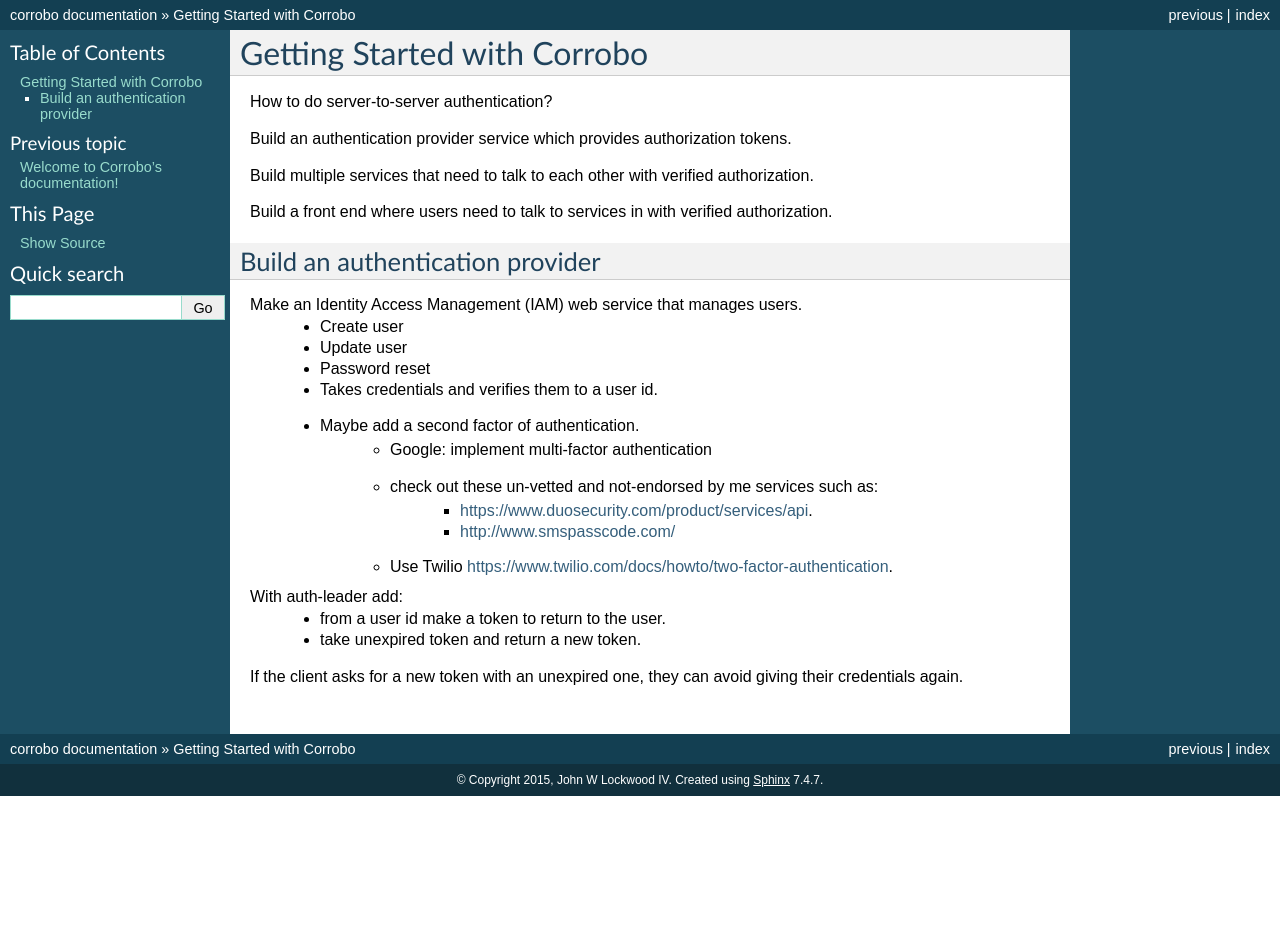
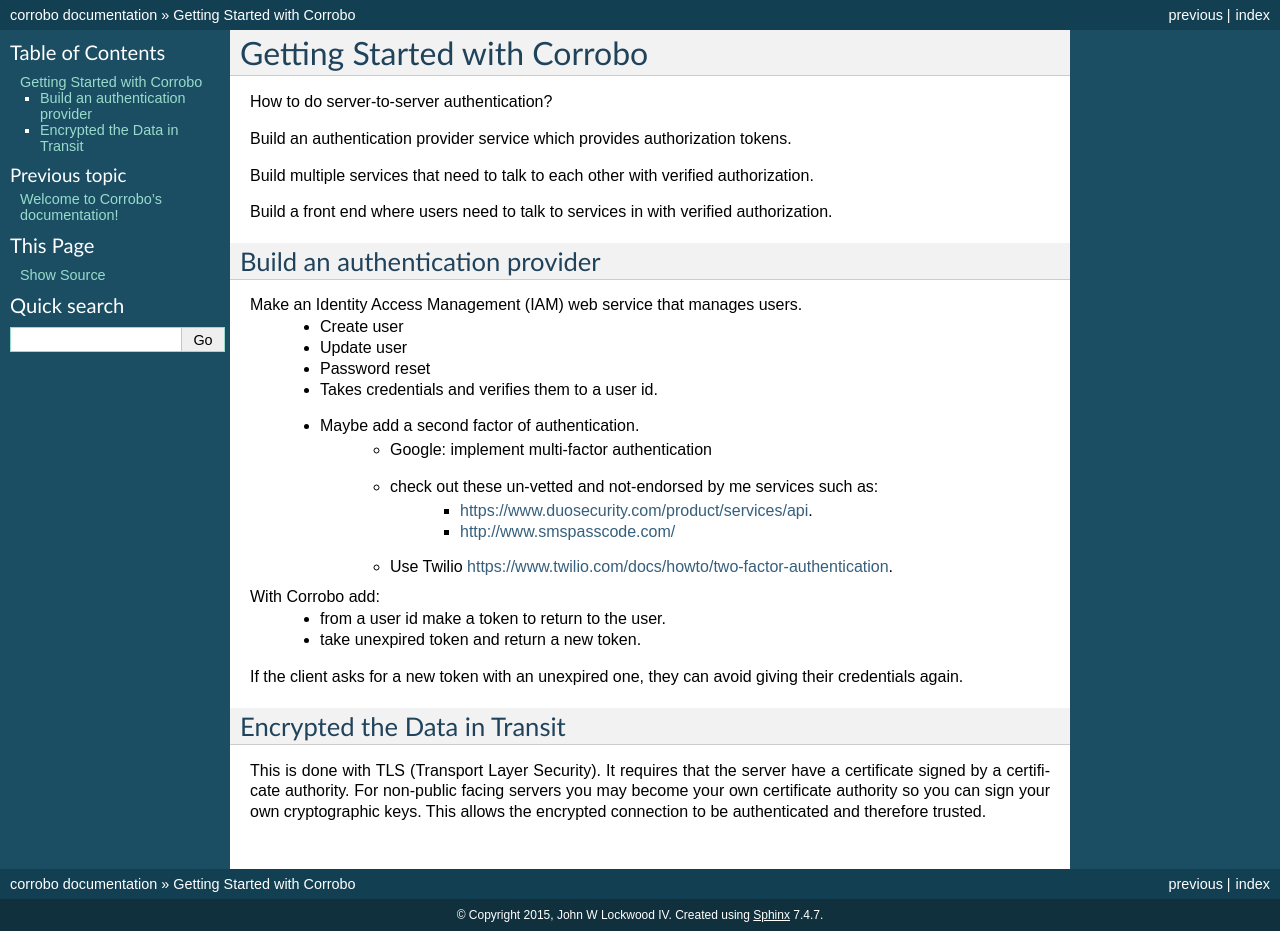
Before and after one commit to johnwlockwood/corrobo, a Sphinx documentation site: the page built from docs/corrobo.rst, in a window 1280 px wide. Built offline with Sphinx 7.4.7, drawn with Linux system fonts in a browser that asks for light colours; formulas are drawn with MathJax 3; the version number could not be read and is left out; before the commit the page ends 900 px from its top, so only the background shows below that.

Commit message:
Add a paragraph on TLS

```diff
--- a/README.rst
+++ b/README.rst
@@ -9,7 +9,7 @@ only logging in once, ie. Single-sign-on.
 A few pieces are needed:
 
 An IAM (Identity Access Management) service.
-+++++++++++++++++++++++++++++++++++++++++++++++++++
+++++++++++++++++++++++++++++++++++++++++++++
 
 Establish and manage user credentials.
 
--- a/docs/corrobo.rst
+++ b/docs/corrobo.rst
@@ -29,9 +29,20 @@
 
 
 
-With auth-leader add:
+With Corrobo add:
     * from a user id make a token to return to the user.
     * take unexpired token and return a new token.
 
 
 If the client asks for a new token with an unexpired one, they can avoid giving their credentials again.
+
+
+Encrypted the Data in Transit
++++++++++++++++++++++++++++++
+
+This is done with TLS (Transport Layer Security).
+It requires that the server have a certificate signed by
+a certificate authority. For non-public facing servers you
+may become your own certificate authority so you can sign
+your own cryptographic keys. This allows the encrypted
+connection to be authenticated and therefore trusted.
```
